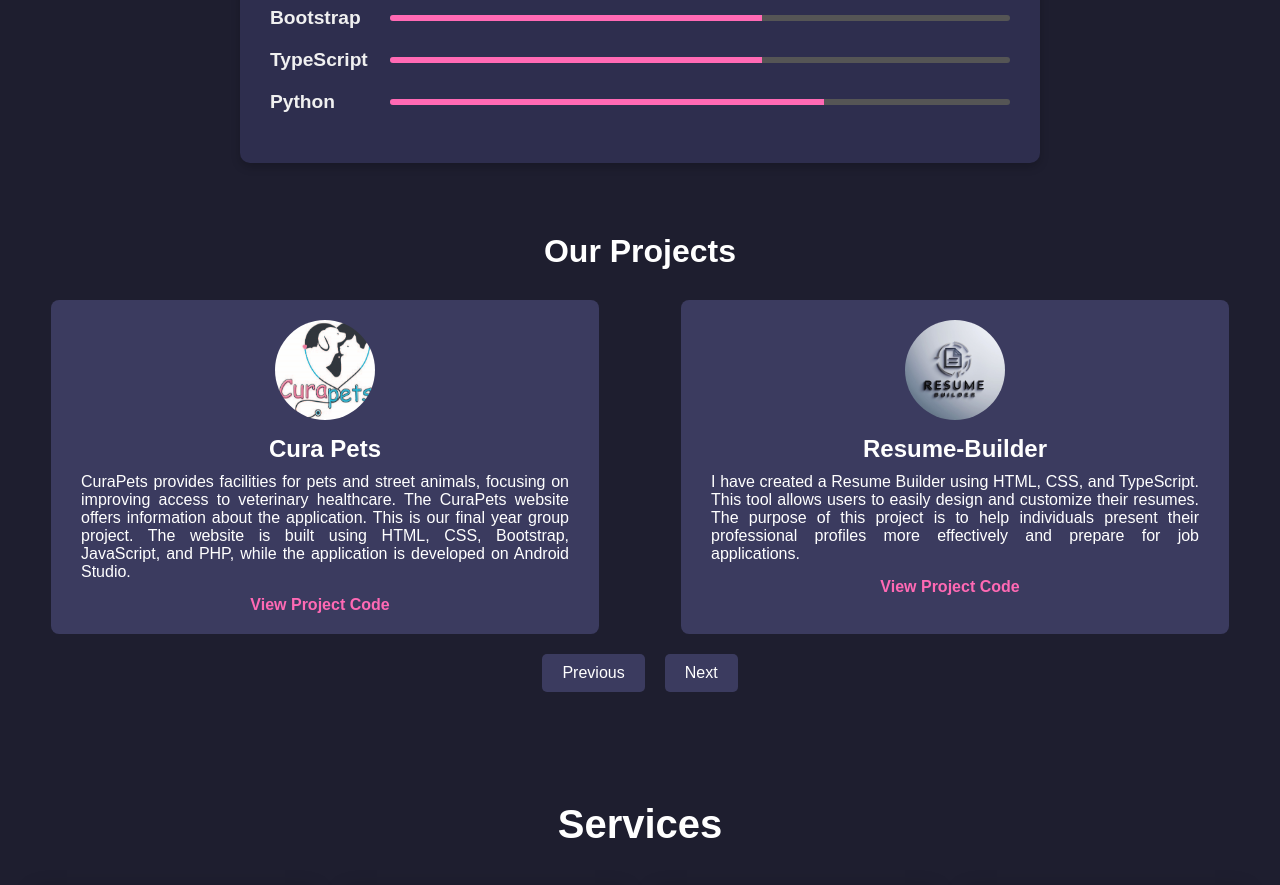
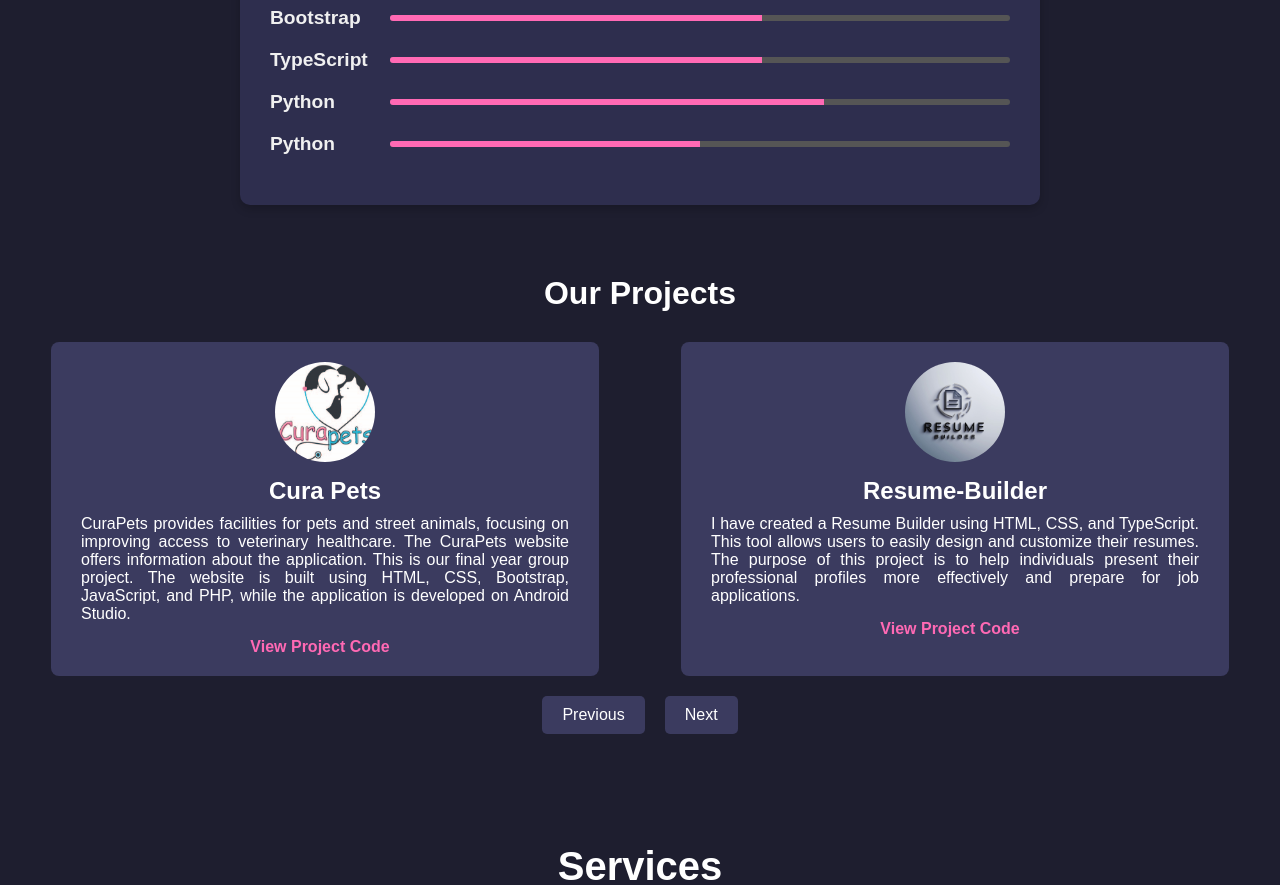
Before and after one commit to Bisal-Shafiq/my-portfolio, a Next.js app: page / in a window 1280 px wide. Shown: the part 880-1765 px from the top of the page. Built offline with nearby package versions, Linux system fonts and the light colour scheme.

Commit message:
Update Skills.tsx

```diff
--- a/app/compoent/Skills.tsx
+++ b/app/compoent/Skills.tsx
@@ -5,7 +5,8 @@ export default function Skills() {
     { name: "CSS", level: 75 },
     { name: "Bootstrap", level: 60 },
     { name: "TypeScript", level: 60 },
-    { name: "Python", level: 70 }
+    { name: "Python", level: 70 },
+    { name: "Python", level: 50 }
   ];
 
   return (
```
